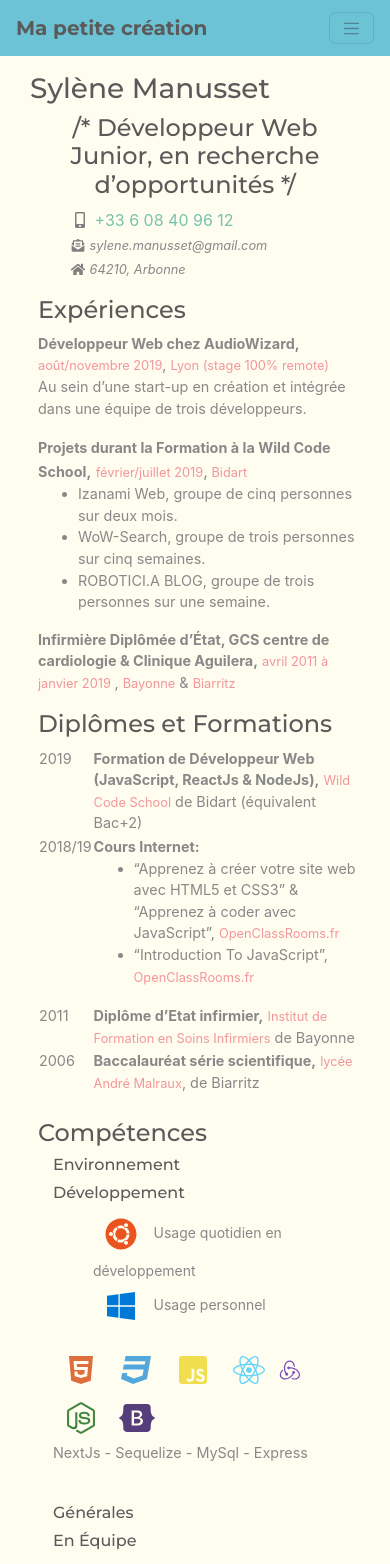
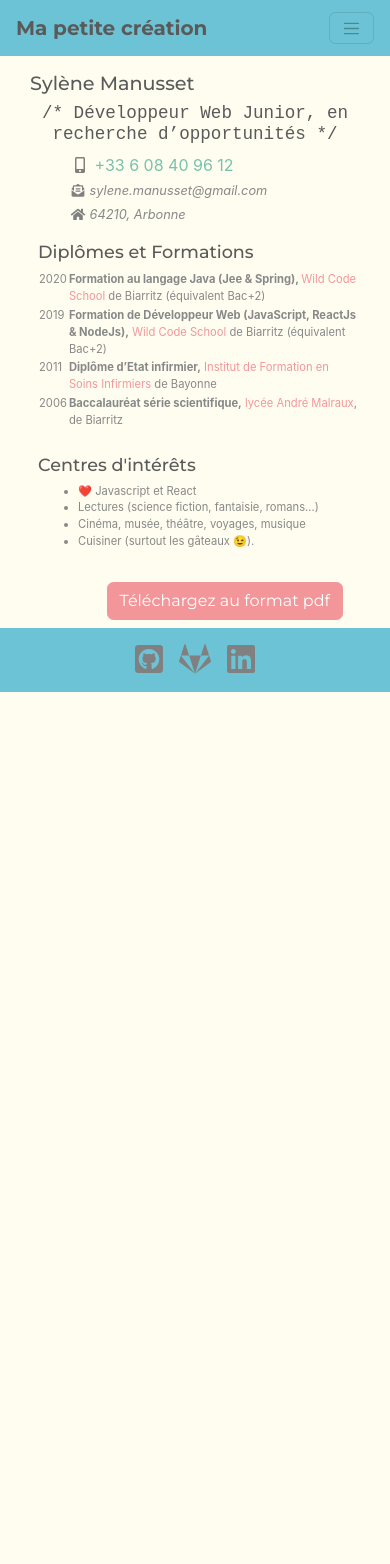
Before and after one commit to Zesysy/my-web-site, a Next.js app: page /resume in a window 390 px wide. Shown: the top 1564 px of the page. After the commit the page ends 844 px from the top, so only its background shows below. Built offline with nearby package versions, Linux system fonts and the light colour scheme.

Commit message:
Review of the responsive mode of the Resume part

```diff
--- a/components/resume/BodyResume.jsx
+++ b/components/resume/BodyResume.jsx
@@ -18,10 +18,10 @@ const BodyResume = () => {
       </Row>
       <Row className="justify-content-between ml-2 m-0 mt-4">
         <Col lg="6">
-          <Skills />{" "}
+          <Skills />
         </Col>
         <Col lg="6">
-          <Hobbies />{" "}
+          <Hobbies />
         </Col>
       </Row>
       <Row className="m-2 justify-content-end">
--- a/components/resume/Experiences.jsx
+++ b/components/resume/Experiences.jsx
@@ -17,7 +17,6 @@ const Experiences = () => {
         <ul className="textExperiences">
           <li>Izanami Web, groupe de cinq personnes sur deux mois.</li>
           <li>WoW-Search, groupe de trois personnes sur cinq semaines.</li>
-          <li>ROBOTICI.A BLOG, groupe de trois personnes sur une semaine.</li>
         </ul>
         <p className="textExperiences">
           <strong>
@@ -34,8 +33,21 @@ const Experiences = () => {
             color: var(--secondary) !important;
             text-align: justify;
           }
+
           .textExperiences {
             font-size: 0.9em;
+          }
+
+          @media screen and (min-width: 700px) and (max-width: 1300px) {
+            h4 {
+              font-size: 1.3rem;
+            }
+          }
+
+          @media (max-width: 699px) {
+            article {
+              display: none;
+            }
           }
         `}
       </style>
--- a/components/resume/Hobbies.jsx
+++ b/components/resume/Hobbies.jsx
@@ -38,11 +38,35 @@ const Hobbies = () => {
       <style jsx>
         {`
           .textHobbies {
-            font-size: 0.9em;
+            font-size: 0.9rem;
           }
           img:hover {
             border-radius: 5px;
             box-shadow: 1px 1px 15px 1px black;
+          }
+
+          @media screen and (min-width: 700px) and (max-width: 1300px) {
+            h4 {
+              font-size: 1.3rem;
+            }
+
+            img {
+              display: none;
+            }
+          }
+
+          @media (max-width: 699px) {
+            .textHobbies {
+              font-size: 0.7rem;
+            }
+
+            h4 {
+              font-size: 1.1rem;
+            }
+
+            img {
+              display: none;
+            }
           }
         `}
       </style>
--- a/components/resume/Qualifications.jsx
+++ b/components/resume/Qualifications.jsx
@@ -6,30 +6,20 @@ const Qualifications = () => {
         <table>
           <tbody>
             <tr className="align-top">
+              <td>2020</td>
+              <td>
+                <strong>Formation au langage Java (Jee {"&"} Spring), </strong>
+                <span>Wild Code School</span> de Biarritz (équivalent Bac+2)
+              </td>
+            </tr>
+            <tr className="align-top">
               <td>2019</td>
               <td>
                 <strong>
                   Formation de Développeur Web (JavaScript, ReactJs {"&"}{" "}
                   NodeJs),
-                </strong>{" "}
-                <span>Wild Code School</span> de Bidart (équivalent Bac+2)
-              </td>
-            </tr>
-            <tr className="align-top">
-              <td>2018/19</td>
-              <td>
-                <strong>Cours Internet: </strong>
-                <ul>
-                  <li>
-                    “Apprenez à créer votre site web avec HTML5 et CSS3” {"&"}{" "}
-                    “Apprenez à coder avec JavaScript”,{" "}
-                    <span> OpenClassRooms.fr</span>
-                  </li>
-                  <li>
-                    “Introduction To JavaScript”,{" "}
-                    <span> OpenClassRooms.fr</span>
-                  </li>
-                </ul>
+                </strong>
+                <span> Wild Code School</span> de Biarritz (équivalent Bac+2)
               </td>
             </tr>
             <tr className="align-top">
@@ -56,8 +46,26 @@ const Qualifications = () => {
             color: var(--secondary) !important;
             text-align: justify;
           }
+
           .textQualifications {
-            font-size: 0.9em;
+            font-size: 0.9rem;
+          }
+
+          @media screen and (min-width: 700px) and (max-width: 1300px) {
+            h4 {
+              font-size: 1.3rem;
+            }
+          }
+
+          @media (max-width: 699px) {
+            h4 {
+              font-size: 1.1rem;
+            }
+
+            .textQualifications,
+            span {
+              font-size: 0.7rem;
+            }
           }
         `}
       </style>
--- a/components/resume/ResumeHeader.jsx
+++ b/components/resume/ResumeHeader.jsx
@@ -27,13 +27,13 @@ const ResumeHeader = () => {
     <>
       <section>
         <Row className="m-0 mt-3">
-          <Col lg="9">
+          <Col lg="9" md="7">
             <h3>Sylène Manusset</h3>
             <h4 className="text-center">
               {"/*"} Développeur Web Junior, en recherche d’opportunités {"*/"}
             </h4>
           </Col>
-          <Col lg="3">
+          <Col lg="3" md="5">
             <ul id="ulStyle">
               {items.map((item, key) => (
                 <li key={key}>
@@ -64,6 +64,10 @@ const ResumeHeader = () => {
       </section>
       <style jsx>
         {`
+          h4 {
+            font-family: Courier New, Courier, monospace;
+          }
+
           #ulStyle {
             list-style: none;
             border-radius: 5px;
@@ -73,6 +77,24 @@ const ResumeHeader = () => {
             border-radius: 5px;
             box-shadow: 1px 1px 15px 1px black;
           }
+
+          @media screen and (min-width: 700px) and (max-width: 1300px) {
+            h3 {
+              font-size: 1.4rem;
+            }
+            h4 {
+              font-size: 1.3rem;
+            }
+          }
+
+          @media (max-width: 699px) {
+            h3 {
+              font-size: 1.2rem;
+            }
+            h4 {
+              font-size: 1.1rem;
+            }
+          }
         `}
       </style>
     </>
--- a/components/resume/Skills.jsx
+++ b/components/resume/Skills.jsx
@@ -5,7 +5,7 @@ import {
   faHtml5,
   faCss3,
   faJsSquare,
-  // faJava,
+  faJava,
   faReact,
   faNodeJs,
   faBootstrap,
@@ -42,15 +42,13 @@ const Skills = () => {
     { logo: faJsSquare, color: "#f1de4f", title: "JavaScript" },
     { logo: faReact, color: "#62d4fa", title: "ReactJs" },
     { logo: "redux" },
+    {
+      logo: faJava,
+      color: "#2e68ab",
+      title: "Java",
+    },
     { logo: faNodeJs, color: "#43853d", title: "NodeJs" },
     { logo: faBootstrap, color: "#563d7c", title: "Bootstrap" },
-
-    // {
-    //   logo: faJava,
-    //   color: "#2e68ab",
-    //   title: "Java",
-    //   comment: "(en cours d'exploration)"
-    // }
   ];
 
   const itemsCrew = [
@@ -66,15 +64,15 @@ const Skills = () => {
       <article>
         <h4>Compétences</h4>
         <Row className="justify-content-between m-0">
-          <Col lg="6">
+          <Col lg="6" md="5">
             <h6>Environnement</h6>
           </Col>
-          <Col lg="6">
+          <Col lg="6" md="5">
             <h6>Développement</h6>
           </Col>
         </Row>
         <Row className="justify-content-between m-0">
-          <Col lg="6">
+          <Col lg="6" md="5">
             <ul style={{ listStyle: "none" }}>
               {itemsEnvironment.map((item, key) => (
                 <li key={key}>
@@ -85,29 +83,17 @@ const Skills = () => {
                     className="align-middle m-2"
                     fixedWidth={true}
                     title={item.title}
-                  />{" "}
+                  />
                   <small>{item.text}</small>
                 </li>
               ))}
             </ul>
           </Col>
-          <Col lg="6">
+          <Col lg="6" md="5">
             {itemsDevlopment.map((item, key) => (
               <Fragment key={key}>
                 {item.logo === "redux" ? (
                   <ReduxLogo id="redux" />
-                ) : item.comment ? (
-                  <>
-                    <FontAwesomeIcon
-                      icon={item.logo}
-                      className="align-middle m-2"
-                      size="2x"
-                      color={item.color}
-                      fixedWidth={true}
-                      title={item.title}
-                    />{" "}
-                    <small>{item.comment}</small>
-                  </>
                 ) : (
                   <FontAwesomeIcon
                     icon={item.logo}
@@ -124,15 +110,15 @@ const Skills = () => {
           </Col>
         </Row>
         <Row className="justify-content-between m-0 mt-4">
-          <Col lg="6">
+          <Col lg="6" md="5">
             <h6>Générales</h6>
           </Col>
-          <Col lg="6">
+          <Col lg="6" md="5">
             <h6>En Équipe</h6>
           </Col>
         </Row>
         <Row className="justify-content-between m-0">
-          <Col lg="6">
+          <Col lg="6" md="5">
             <FontAwesomeIcon
               icon={faUserNurse}
               size="2x"
@@ -146,7 +132,7 @@ const Skills = () => {
               - Empathie et sens de l’écoute - Capacité d’adaptation
             </p>
           </Col>
-          <Col lg="6">
+          <Col lg="6" md="5">
             {itemsCrew.map((item, key) => (
               <FontAwesomeIcon
                 key={key}
@@ -168,7 +154,39 @@ const Skills = () => {
       <style jsx>
         {`
           .textSkills {
-            font-size: 0.9em;
+            font-size: 0.9rem;
+          }
+
+          @media screen and (min-width: 700px) and (max-width: 1300px) {
+            article,
+            small {
+              font-size: 0.9rem;
+            }
+
+            h4 {
+              font-size: 1.3rem;
+            }
+
+            .textSkills {
+              text-align: center;
+            }
+          }
+
+          @media (max-width: 699px) {
+            article,
+            small {
+              font-size: 0.9rem;
+            }
+
+            h4 {
+              font-size: 1.1rem;
+            }
+          }
+
+          @media (max-width: 699px) {
+            article {
+              display: none;
+            }
           }
         `}
       </style>
```
